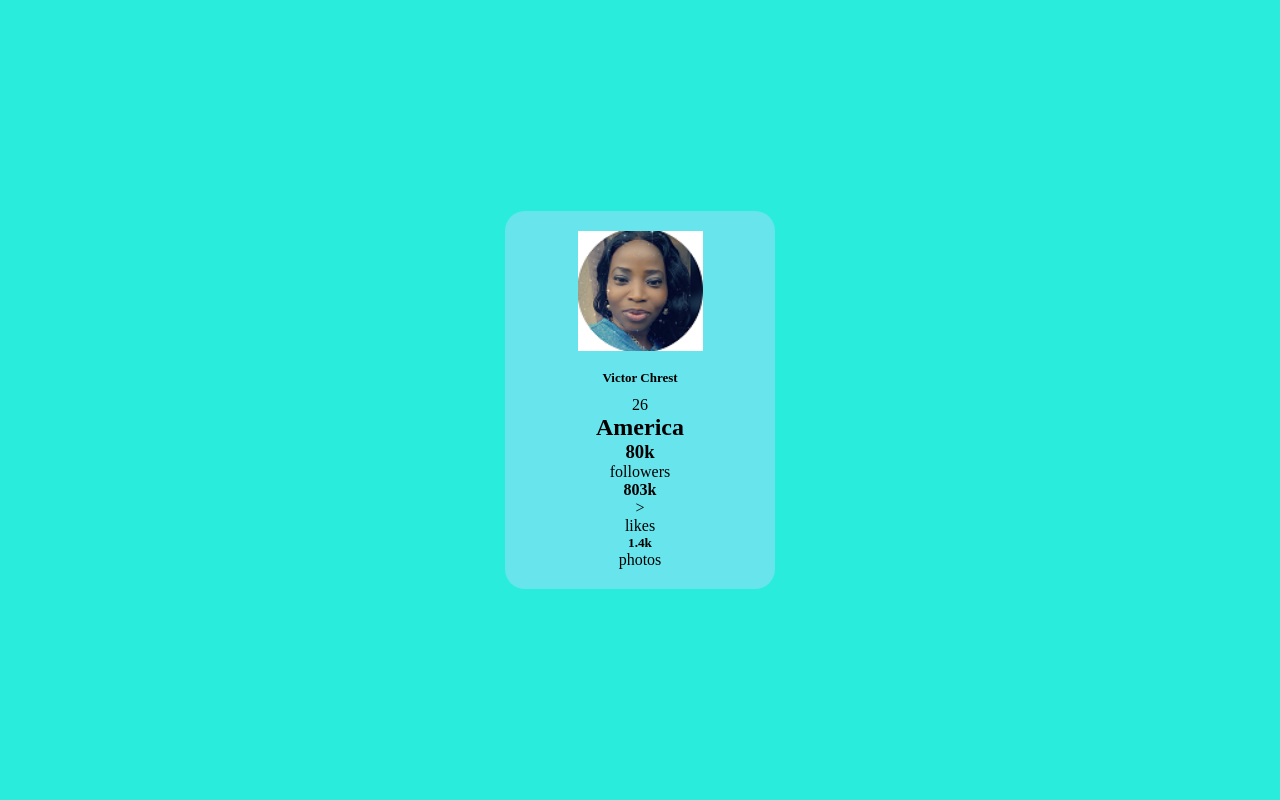
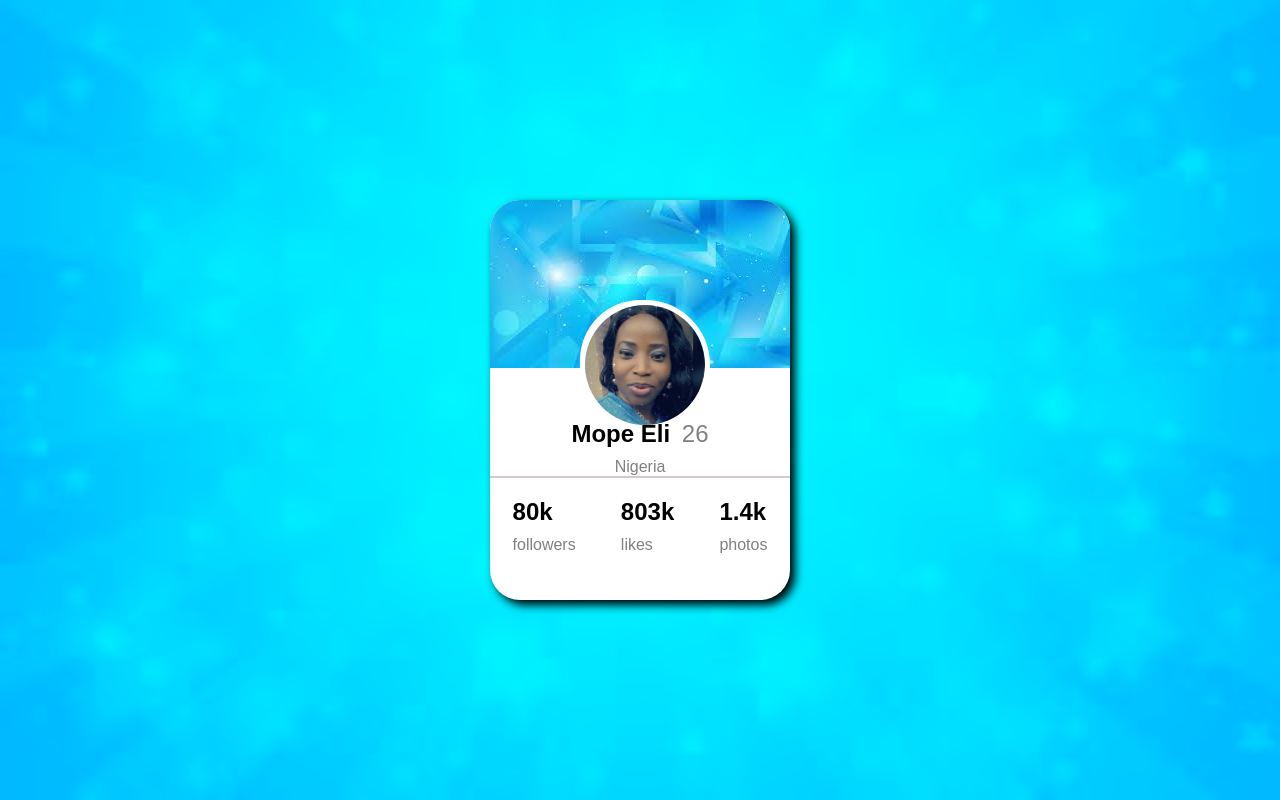
Before and after one commit to Mopelola1ARIKE/card-II, a plain HTML site: page index.html in a window 1280 px wide. Drawn offline with Linux system fonts and the light colour scheme.

Commit message:
correction

```diff
--- a/index.html
+++ b/index.html
@@ -1,37 +1,42 @@
 <!DOCTYPE html>
 <html lang="en">
+
 <head>
     <meta charset="UTF-8">
     <meta http-equiv="X-UA-Compatible" content="IE=edge">
     <meta name="viewport" content="width=device-width, initial-scale=1.0">
-    <title>Document</title>
+    <title>card</title>
     <link rel="stylesheet" href="style.css">
 </head>
+
 <body>
     <main>
-        <div class="box">
-            <img src="mope.png" alt="mope picture">
-            <h1><emp> Victor Chrest </emp></h1>
-            <span>26 </span>
-            <h2> America</h2>
-            <section>
-            <h3>80k</h3>
-            <p>followers </p>
-        </section>
-        <section>
-            <h4>803k </h4>>
-            <p>likes</p>
-        </section>
-        <section>
-            <h5> 1.4k</h5>
-            <p> photos</p>
-        </section>
-
-
-
-
-        </div>
+           <div class="card">
+               <div class="img-con">
+                   <img src="blue2.jpg" alt="background">
+               </div>
+               <div class="profile-pic">
+                   <img src="mope.png" alt="mope">
+               </div>
+               <div class="name">
+                   <h2> Mope Eli <span> 26</span></h2>
+                   <p> Nigeria</p>
+               </div>
+               <div class="reactions">
+                   <div class="followers">
+                       <h2> 80k</h2>
+                       <p> followers</p>
+                   </div>
+                   <div class="likes">
+                    <h2> 803k</h2>
+                    <p> likes</p>
+                </div>
+                <div class="photos">
+                    <h2> 1.4k</h2>
+                    <p> photos</p>
+                </div>
+               </div>
+           </div>
     </main>
-
 </body>
 </html>
--- a/style.css
+++ b/style.css
@@ -1,33 +1,76 @@
-@import url('https://fonts.googleapis.com/css2?family=Roboto&display=swap');
 *{
     margin: 0;
     padding: 0;
+    font-family: sans-serif;
 }
 main{
-    background-color: rgb(42, 236, 220);
     width: 100%;
     height: 100vh;
+    background-color: rgb(0, 195, 255);
+    background-image: url(blue1..jpg);
+    background-repeat: no-repeat;
+    background-position: center;
+    background-size: cover;
     display: flex;
     justify-content: center;
     align-items: center;
+    background-blend-mode: overlay;
 }
-.box{
-    width: 250px;
-    background-color: rgb(104, 228, 236);
+.card{
+    width: 300px;
+    height: 400px;
+    background-color: white;
+    display: flex;
+    flex-direction: column;
+    align-items: center;
+    border-radius: 30px;
+    border-style: 20px;
+    box-shadow: 5px 5px 10px black;
+}
+.img-con{
+    width: 100%;
+    height: 25%;
+}
+.img-con img{
+    width: 100%;
+    border-top-left-radius: 30px;
+    border-top-right-radius: 30px;
+}
+.profile-pic{
+    width: 120px;
+    height: 120px;
+    border-radius: 100px;
+    background-color: aliceblue;
+}
+.profile-pic img{
+    width: 100%;
+    height: 100%;
+    border-radius: 100%;
+    border: 5px solid white;
+}
+.name{
+    width: 100%;
     text-align: center;
-    position: absolute;
-    top: 50%;
-    left: 50%;
-    transform: translate(-50%, -50%);
-    border-radius: 20px;
-    padding: 20px 10px;
+    padding: 20px opx 50px 0px;
+    border-bottom: 2px solid rgb(216, 201, 201);
 }
-.box img{
-    width: 50%;
-    margin-bottom: 15px;
-}
-h1{
-    font-family: "roboto" sans-serif;
-    font-size: small;
+h2{
     margin-bottom: 10px;
 }
+h2 span{
+    color: gray;
+    margin-left: 5px;
+    font-weight: 400;
+}
+p{
+    color: grey;
+}
+.reactions{
+    width: 100%;
+    display: flex;
+    justify-content: space-around;
+    margin-top: 20px;
+}
+.reactions p{
+    font-size: 1.0rem;
+}
```
Also changed, not shown: blue1..jpg (added), blue2.jpg (added).
